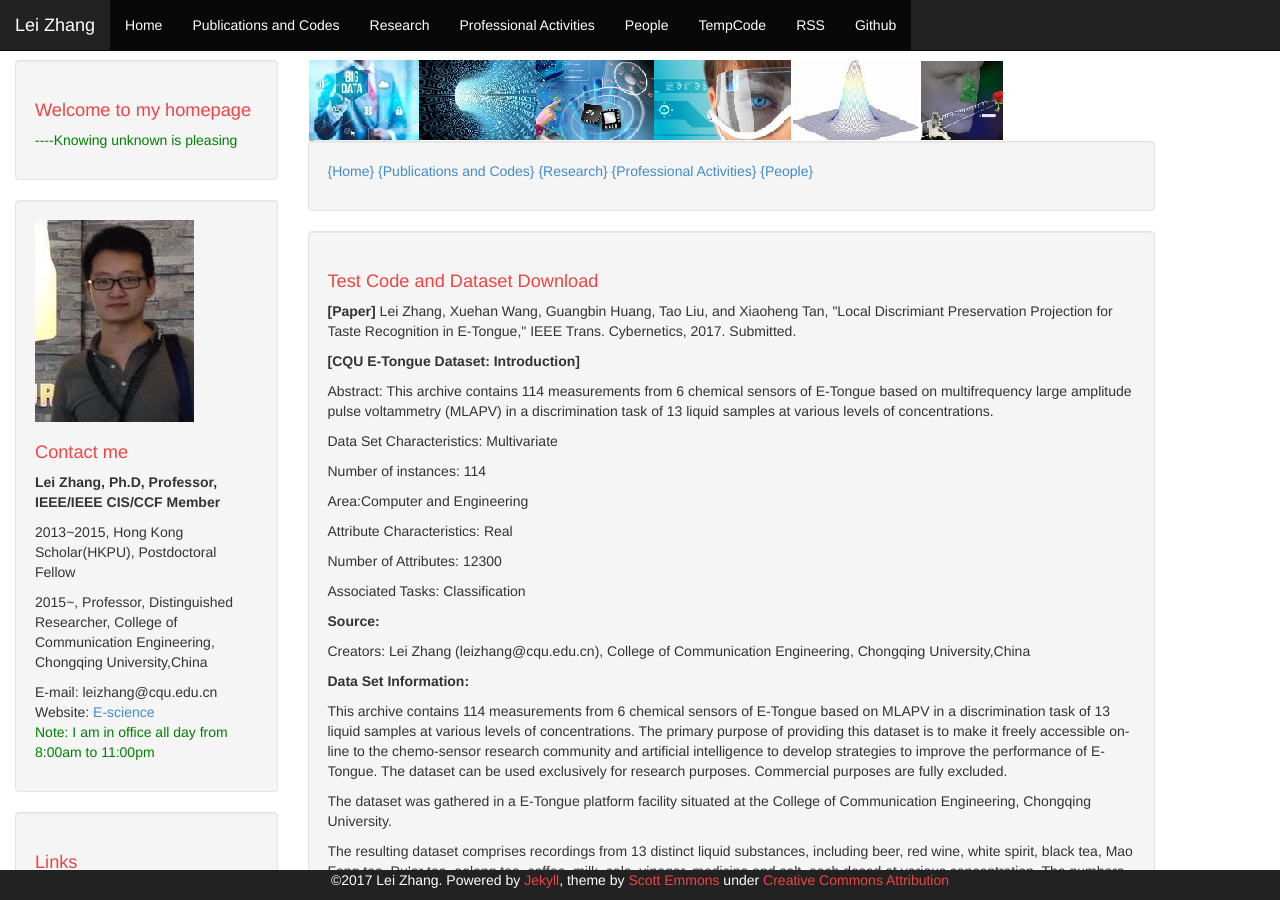
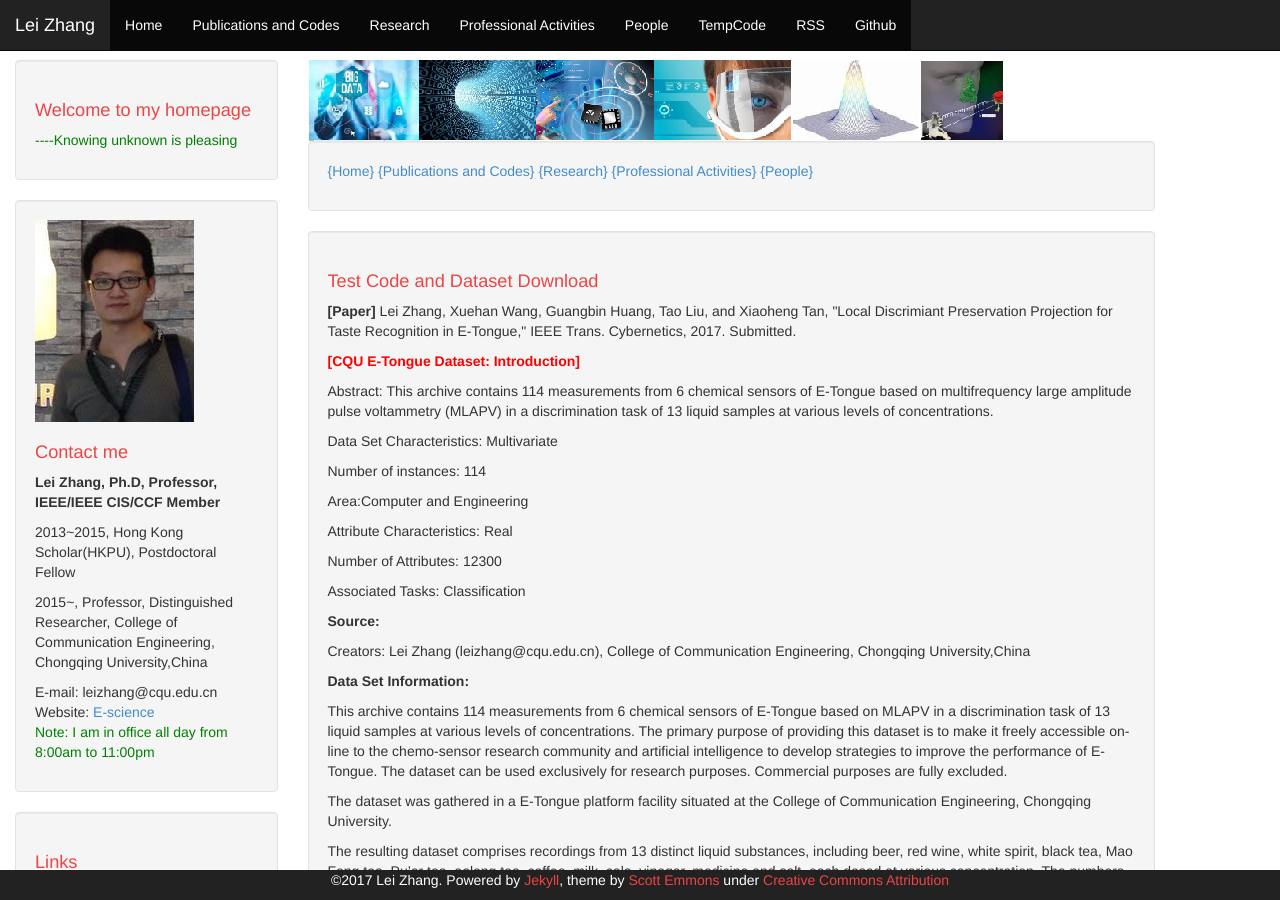
Before and after one commit to DrLeiZhang/website, a Jekyll site: the page built from tempcode.html, in a window 1280 px wide and 900 px high. Built offline with Jekyll 4.4.1, drawn with Linux system fonts in a browser that asks for light colours; Markdown is read by kramdown in place of the engine named in the settings.

Commit message:
Update
Signed-off-by: leizhang@cqu.edu.cn <leizhang@cqu.edu.cn>

```diff
--- a/tempcode.html
+++ b/tempcode.html
@@ -11,7 +11,7 @@ layout: default
 
 <h1>Test Code and Dataset Download</h1>
 <p><B>[Paper]</B> Lei Zhang, Xuehan Wang, Guangbin Huang, Tao Liu, and Xiaoheng Tan, "Local Discrimiant Preservation Projection for Taste Recognition in E-Tongue," IEEE Trans. Cybernetics, 2017. Submitted.</p>
-<p><B>[CQU E-Tongue Dataset: Introduction]</B></p>
+<p><B style="color:red;">[CQU E-Tongue Dataset: Introduction]</B></p>
 <p>Abstract: This archive contains 114 measurements from 6 chemical sensors of E-Tongue based on multifrequency large amplitude pulse voltammetry (MLAPV) in a discrimination task of 13 liquid samples at various levels of concentrations. </p>
 
 <p>Data Set Characteristics: Multivariate</p>
```
